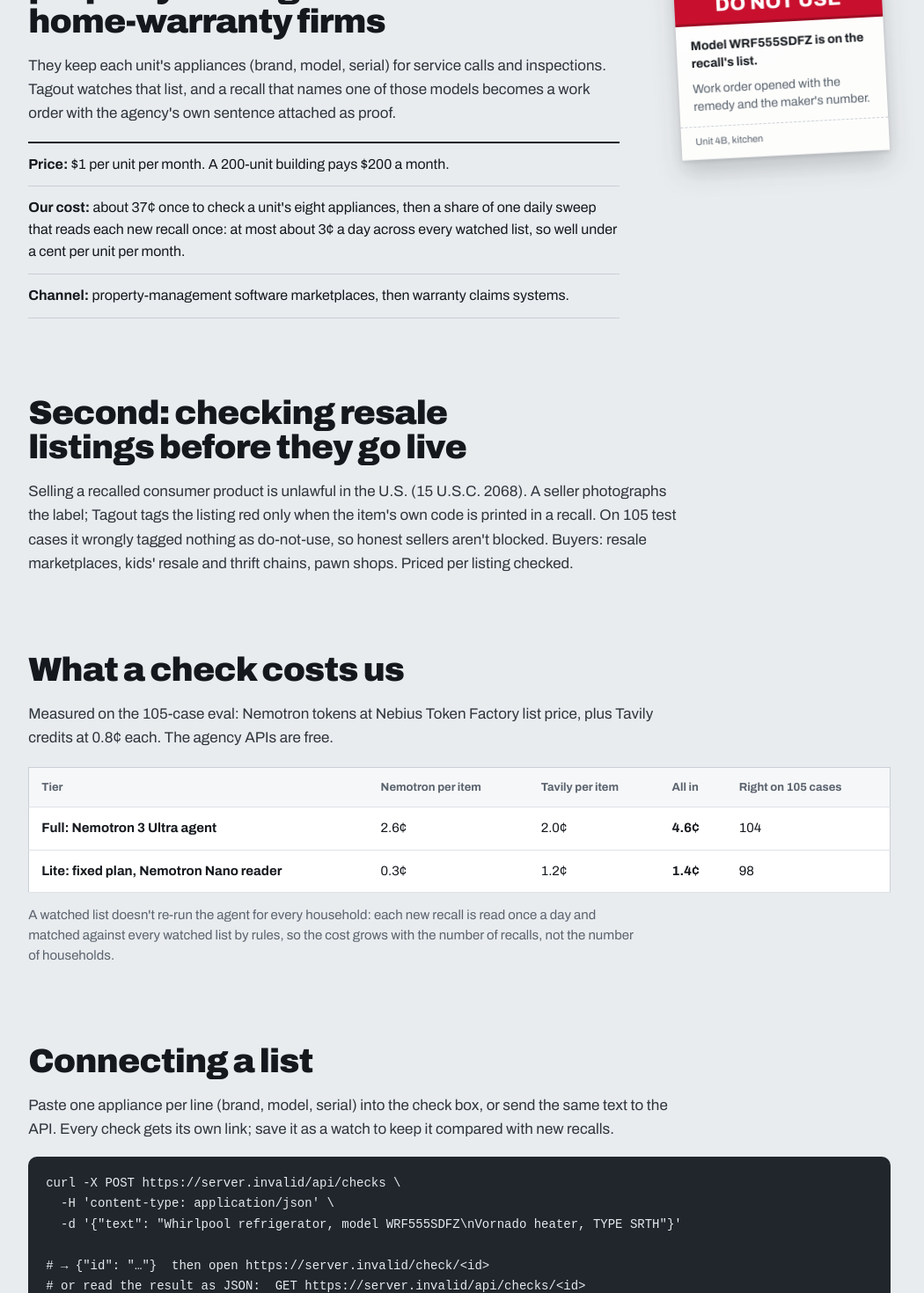
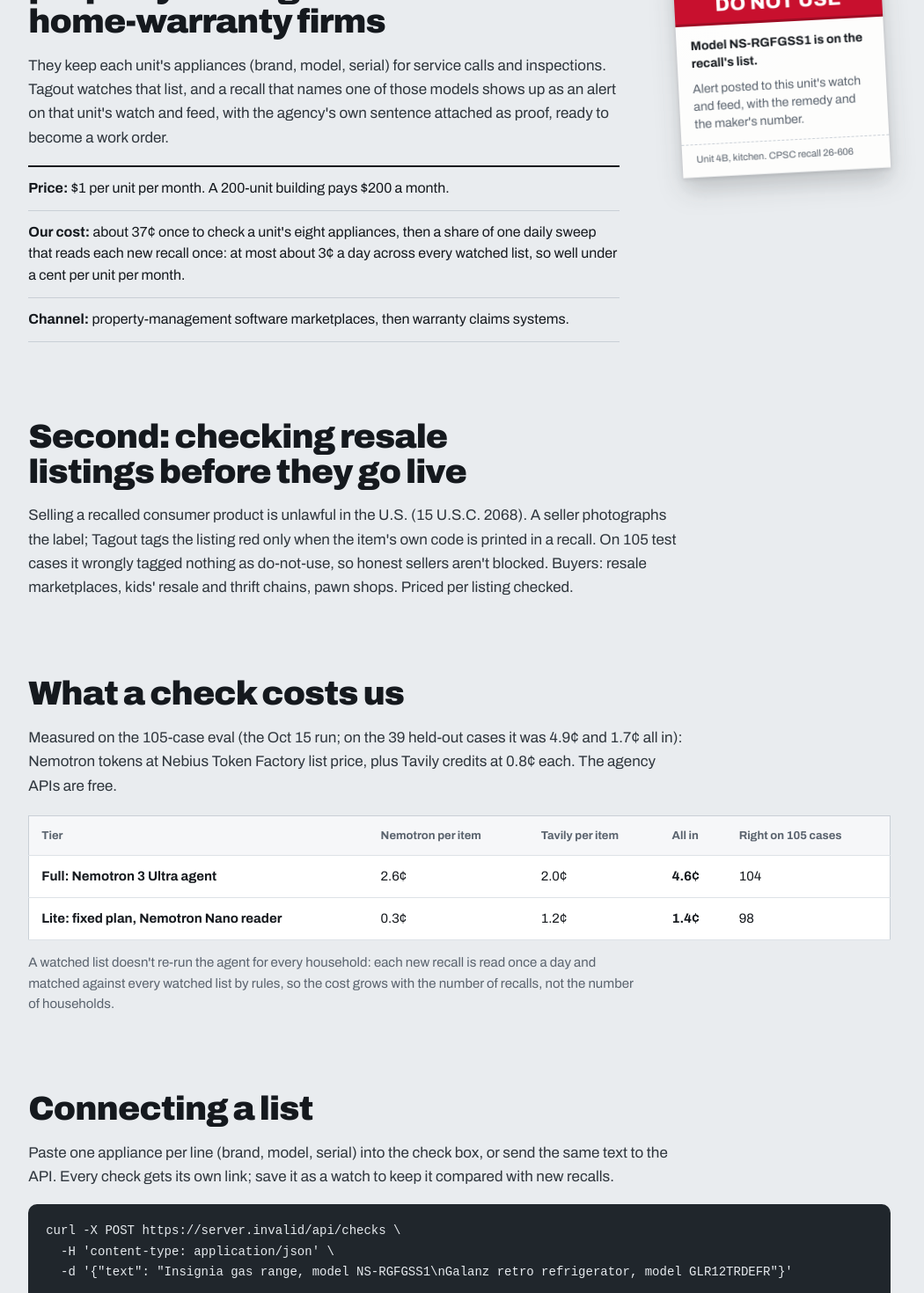
Before and after one commit to RohanGlitched/tagout, a Next.js app: page /business in a window 1280 px wide. Shown: the part 620-2090 px from the top of the page at 88% size, without its empty margins (19-1069 px from the left). Built offline with nearby package versions, Linux system fonts and the light colour scheme; no server answers.

Commit message:
Round 2: a real recalled range on /business, one held-out denominator with a legend, proof headline, watch page shows the last sweep and keeps citation swaps quiet, no Check again on the example watch, no N/A recall numbers

```diff
--- a/app/business/page.tsx
+++ b/app/business/page.tsx
@@ -37,7 +37,7 @@
               </h2>
               <p>
                 They keep each unit&apos;s appliances (brand, model, serial) for service calls and inspections. Tagout watches that list, and a recall that names one of those
-                models becomes a work order with the agency&apos;s own sentence attached as proof.
+                models shows up as an alert on that unit&apos;s watch and feed, with the agency&apos;s own sentence attached as proof, ready to become a work order.
               </p>
               <ul className={s.points}>
                 <li>
@@ -53,9 +53,9 @@
               </ul>
             </div>
             <div className={s.tagCol} aria-hidden="true">
-              <Tag level="danger" rest={-3} foot="Unit 4B, kitchen">
-                <b>Model WRF555SDFZ is on the recall&apos;s list.</b>
-                <span className={s.dim}>Work order opened with the remedy and the maker&apos;s number.</span>
+              <Tag level="danger" rest={-3} foot="Unit 4B, kitchen. CPSC recall 26-606">
+                <b>Model NS-RGFGSS1 is on the recall&apos;s list.</b>
+                <span className={s.dim}>Alert posted to this unit&apos;s watch and feed, with the remedy and the maker&apos;s number.</span>
               </Tag>
             </div>
           </div>
@@ -77,7 +77,7 @@
             What a check costs us
           </h2>
           <p className={s.body}>
-            Measured on the {summary.cases}-case eval: Nemotron tokens at Nebius Token Factory list price, plus Tavily credits at {money(TAVILY_USD_PER_CREDIT)} each. The agency APIs are
+            Measured on the {summary.cases}-case eval (the Oct 15 run; on the 39 held-out cases it was 4.9¢ and 1.7¢ all in): Nemotron tokens at Nebius Token Factory list price, plus Tavily credits at {money(TAVILY_USD_PER_CREDIT)} each. The agency APIs are
             free.
           </p>
           <div className={s.tableWrap}>
@@ -130,7 +130,10 @@
           <pre className={s.code}>
             <code>{`curl -X POST ${SITE_URL}/api/checks \\
   -H 'content-type: application/json' \\
-  -d '{"text": "Whirlpool refrigerator, model WRF555SDFZ\\nVornado heater, TYPE SRTH"}'
+  -d '{"text": "Insignia gas range, model NS-RGFGSS1\\nGalanz retro refrigerator, model GLR12TRDEFR"}'
+
+# The Insignia comes back Do not use (CPSC recall 26-606 lists it). The Galanz does not:
+# Galanz recall 26-649 lists other retro models, not this one.
 
 # → {"id": "…"}  then open ${SITE_URL}/check/<id>
 # or read the result as JSON:  GET ${SITE_URL}/api/checks/<id>`}</code>
--- a/components/home/HeroReplay.tsx
+++ b/components/home/HeroReplay.tsx
@@ -119,7 +119,7 @@
         })}
       </ol>
       <p className={s.foot}>
-        The order is the agent&apos;s own; the clock is sped up. <Link href={`/check/${replay.id}`}>Open the whole check</Link>
+        The agent&apos;s own order, condensed (repeated empty searches left out); the clock is sped up. <Link href={`/check/${replay.id}`}>Open the whole check</Link>
       </p>
     </div>
   );
--- a/components/recalls/RecallGrid.tsx
+++ b/components/recalls/RecallGrid.tsx
@@ -93,7 +93,7 @@
               <div className={s.rx} aria-hidden="true">
                 <span className={s.rxKind}>{n.category === "Drugs" ? "Rx / OTC" : n.category}</span>
                 <span className={s.rxName}>{n.title}</span>
-                <span className={s.rxNo}>{n.id}</span>
+                {/^(n\/?a|)$/i.test(n.id.trim()) ? null : <span className={s.rxNo}>{n.id}</span>}
               </div>
             ) : null}
             <div className={s.body}>
@@ -101,7 +101,7 @@
                 {n.source === "fda" ? (n.hazard ?? n.title).replace(/\s*\(Class [I]+\)$/, "") : n.title}
               </a>
               <p className={s.meta}>
-                {n.source === "fda" ? `${n.firm ?? "FDA"}. ${n.id}` : [n.id.includes("-") && n.id.length < 8 ? `CPSC ${n.id}` : "CPSC", fmtUnits(n.units)].filter(Boolean).join(". ")}
+                {n.source === "fda" ? [n.firm ?? "FDA", /^(n\/?a|)$/i.test(n.id.trim()) ? "" : n.id].filter(Boolean).join(". ") : [n.id.includes("-") && n.id.length < 8 ? `CPSC ${n.id}` : "CPSC", fmtUnits(n.units)].filter(Boolean).join(". ")}
               </p>
               <Link className={s.own} href={`/?own=${encodeURIComponent(n.own)}#check`}>
                 Check if yours is affected
```
Also changed, not shown: app/proof/page.tsx (+6 -2 lines), components/watch/WatchRoom.tsx (+26 -11 lines).
